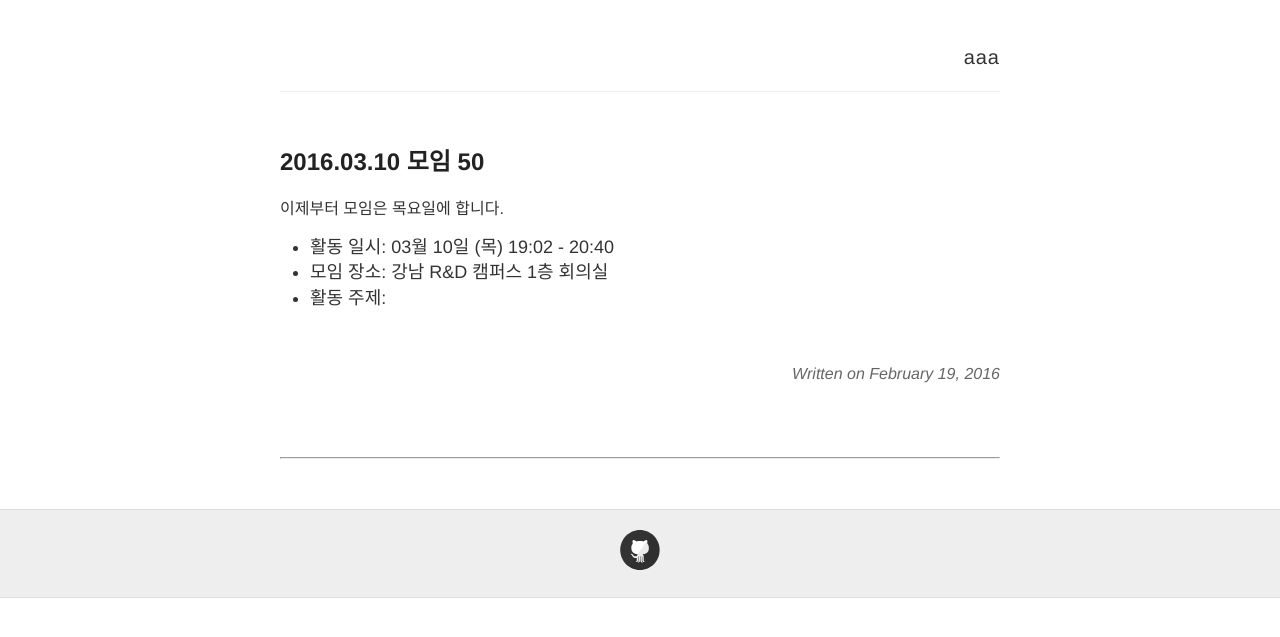
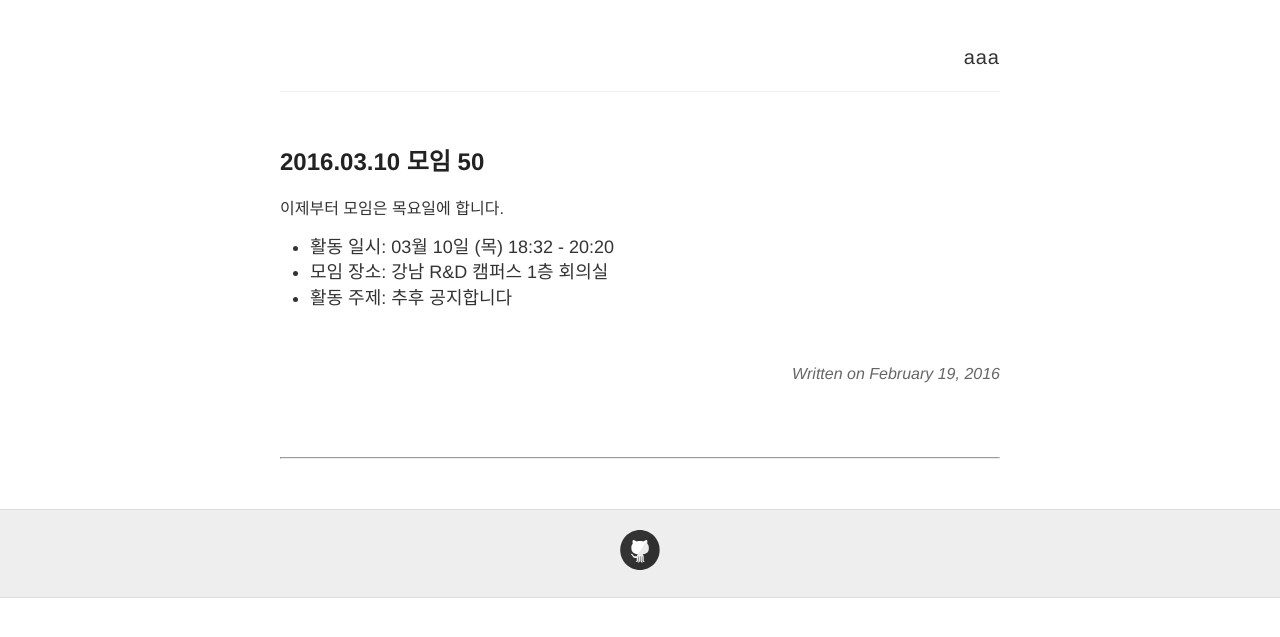
Before and after one commit to seirion/aaa, a Jekyll site: the page built from _posts/2016-03-10-meeting-050.md, in a window 1280 px wide. Shown: the top 637 px of the page. Built offline with Jekyll 4.4.1, drawn with Linux system fonts in a browser that asks for light colours; comment, search, counter and statistics services are not loaded.

Commit message:
모임 시간 변경
Change-Id: I290d91a7d9dc95890a97b6d07fea4aababfe7474

```diff
--- a/_posts/2016-03-10-meeting-050.md
+++ b/_posts/2016-03-10-meeting-050.md
@@ -7,6 +7,6 @@ date:   2016-02-19 10:08:00
 
 이제부터 모임은 목요일에 합니다.<br>
 
-- 활동 일시: 03월 10일 (목) 19:02 - 20:40
+- 활동 일시: 03월 10일 (목) 18:32 - 20:20
 - 모임 장소: 강남 R&D 캠퍼스 1층 회의실
-- 활동 주제:
+- 활동 주제: 추후 공지합니다
```
